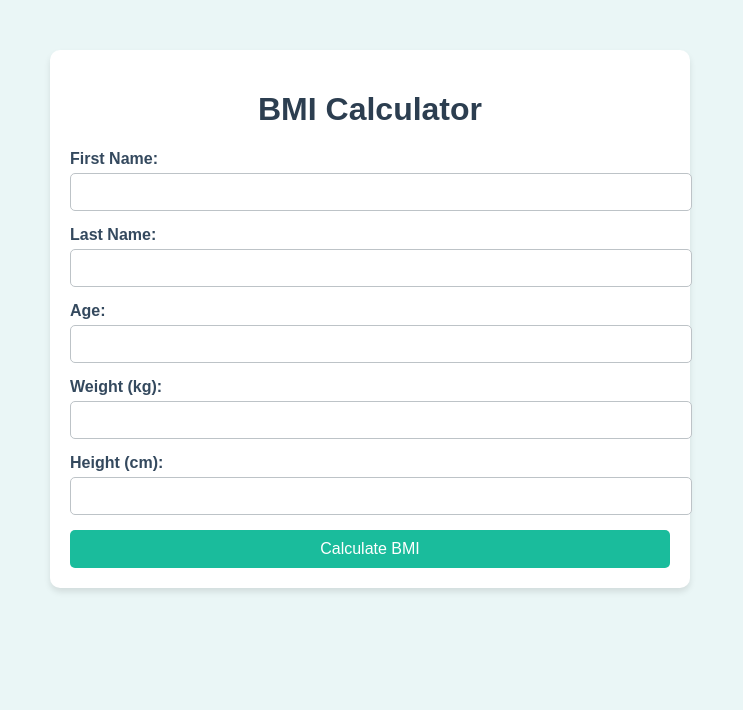
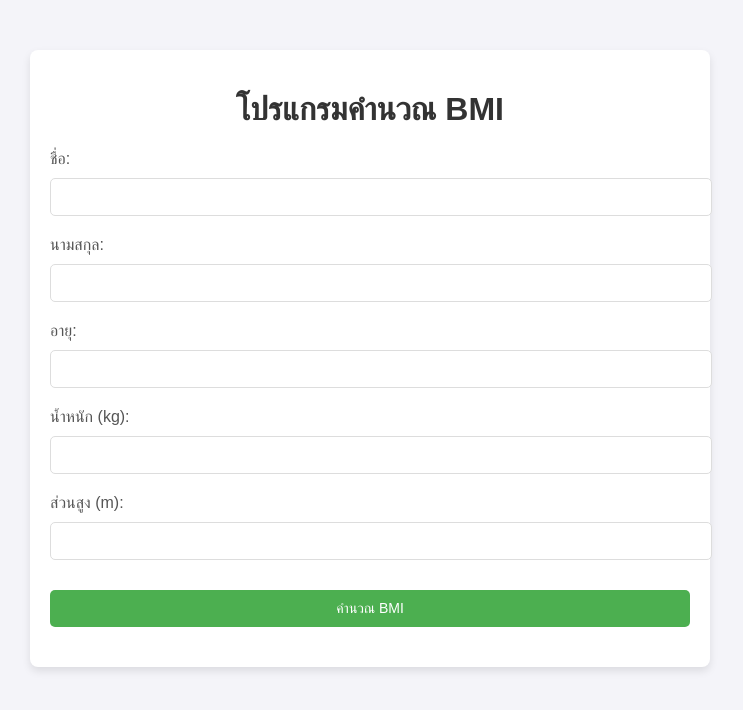
Before and after one commit to Tanawat121/Tanawat121, a PHP site: page /homewoke.php in a window 1280 px wide. Shown: the top 710 px of the page, without its empty margins (270-1013 px from the left). Run offline with PHP 8.4, Linux system fonts and the light colour scheme.

Commit message:
Update homewoke.php

```diff
--- a/homewoke.php
+++ b/homewoke.php
@@ -1,146 +1,139 @@
 <!DOCTYPE html>
-<html lang="en">
+<html lang="th">
 <head>
     <meta charset="UTF-8">
     <meta name="viewport" content="width=device-width, initial-scale=1.0">
-    <title>BMI Calculator</title>
+    <title>โปรแกรมคำนวณ BMI</title>
     <style>
         body {
-            font-family: 'Arial', sans-serif;
+            font-family: Arial, sans-serif;
+            background-color: #f4f4f9;
             margin: 0;
             padding: 0;
-            background: #eaf6f6;
         }
         .container {
-            max-width: 600px;
+            width: 50%;
             margin: 50px auto;
-            background: #ffffff;
-            border-radius: 10px;
+            background-color: #ffffff;
             padding: 20px;
-            box-shadow: 0 4px 6px rgba(0, 0, 0, 0.1);
+            border-radius: 8px;
+            box-shadow: 0 4px 8px rgba(0, 0, 0, 0.1);
         }
         h1 {
             text-align: center;
-            color: #2c3e50;
+            color: #333;
         }
-        .form-group {
-            margin-bottom: 15px;
+        label {
+            font-size: 16px;
+            color: #555;
         }
-        .form-group label {
-            display: block;
-            font-weight: bold;
-            margin-bottom: 5px;
-            color: #34495e;
-        }
-        .form-group input {
+        input[type="text"], input[type="number"], input[type="submit"] {
             width: 100%;
             padding: 10px;
-            border: 1px solid #bdc3c7;
+            margin: 10px 0 20px 0;
+            border: 1px solid #ddd;
             border-radius: 5px;
             font-size: 14px;
         }
-        .btn {
-            width: 100%;
-            padding: 10px;
-            background: #1abc9c;
-            color: #ffffff;
+        input[type="submit"] {
+            background-color: #4CAF50;
+            color: white;
             border: none;
-            border-radius: 5px;
-            font-size: 16px;
             cursor: pointer;
-        }
-        .btn:hover {
-            background: #16a085;
         }
         .result {
             margin-top: 20px;
+            background-color: #f8f8f8;
             padding: 15px;
             border-radius: 5px;
-            background: #ecf0f1;
-            color: #2c3e50;
+            border: 1px solid #ddd;
         }
         .result p {
-            margin: 0 0 10px;
+            font-size: 16px;
+            color: #333;
         }
     </style>
 </head>
 <body>
-    <div class="container">
-        <h1>BMI Calculator</h1>
-        <form method="POST" action="homewoke.php">
-            <div class="form-group">
-                <label for="firstname">First Name:</label>
-                <input type="text" id="firstname" name="firstname" required>
-            </div>
-            <div class="form-group">
-                <label for="lastname">Last Name:</label>
-                <input type="text" id="lastname" name="lastname" required>
-            </div>
-            <div class="form-group">
-                <label for="age">Age:</label>
-                <input type="number" id="age" name="age" min="1" required>
-            </div>
-            <div class="form-group">
-                <label for="weight">Weight (kg):</label>
-                <input type="number" id="weight" name="weight" min="1" step="0.1" required>
-            </div>
-            <div class="form-group">
-                <label for="height">Height (cm):</label>
-                <input type="number" id="height" name="height" min="1" step="0.1" required>
-            </div>
-            <button type="submit" class="btn">Calculate BMI</button>
-        </form>
 
-        <?php
-        // ฟังก์ชันคำนวณ BMI
-        function calculateBMI($weight, $height) {
-            // แปลงส่วนสูงจากเซนติเมตรเป็นเมตร
-            $heightInMeters = $height / 100;
-            // คำนวณค่า BMI
-            $bmi = $weight / ($heightInMeters * $heightInMeters);
-            // คืนค่าผลลัพธ์ BMI โดยปัดเป็นทศนิยม 2 ตำแหน่ง
-            return round($bmi, 2);
+<div class="container">
+    <h1>โปรแกรมคำนวณ BMI</h1>
+
+    <form action="" method="POST">
+        <label for="first_name">ชื่อ:</label>
+        <input type="text" id="first_name" name="first_name" required>
+
+        <label for="last_name">นามสกุล:</label>
+        <input type="text" id="last_name" name="last_name" required>
+
+        <label for="age">อายุ:</label>
+        <input type="number" id="age" name="age" required>
+
+        <label for="weight">น้ำหนัก (kg):</label>
+        <input type="number" step="0.1" id="weight" name="weight" required>
+
+        <label for="height">ส่วนสูง (m):</label>
+        <input type="number" step="0.01" id="height" name="height" required>
+
+        <input type="submit" value="คำนวณ BMI">
+    </form>
+
+    <?php
+    if ($_SERVER['REQUEST_METHOD'] == 'POST') {
+
+        $first_name = $_POST['first_name'];
+        $last_name = $_POST['last_name'];
+        $age = $_POST['age'];
+        $weight = $_POST['weight'];
+        $height = $_POST['height'];
+
+        // Calculate BMI by calling the function with weight and height
+        $bmi = bmiConvert($weight, $height);
+
+        // Get BMI status and recommendation
+        list($bmi_status, $recommendation) = bmiToText($bmi);
+
+        echo "<div class='result'>
+                <p><strong>ข้อมูลผู้ใช้:</strong></p>
+                <p>ชื่อ: $first_name $last_name</p>
+                <p>อายุ: $age ปี</p>
+                <p>น้ำหนัก: $weight kg</p>
+                <p>ส่วนสูง: $height m</p>
+                <p><strong>BMI: </strong>" . number_format($bmi, 2) . "</p>
+                <p><strong>สถานะ BMI: </strong>$bmi_status</p>
+                <p><strong>คำแนะนำ: </strong>$recommendation</p>
+              </div>";
+    }
+
+    // Function to calculate BMI
+    function bmiConvert($weight, $height){
+        return $weight / ($height * $height);
+    }
+
+    // Function to return BMI status and recommendation
+    function bmiToText($bmi){
+        if ($bmi < 18.5) {
+            $bmi_status = "น้ำหนักน้อย";
+            $recommendation = "ควรเพิ่มน้ำหนักเพื่อสุขภาพที่ดี";
+        } elseif ($bmi >= 18.5 && $bmi <= 24.9) {
+            $bmi_status = "น้ำหนักปกติ";
+            $recommendation = "สุขภาพดี รักษาน้ำหนักนี้ไว้";
+        } elseif ($bmi >= 25 && $bmi <= 29.9) {
+            $bmi_status = "น้ำหนักเกิน";
+            $recommendation = "ควรลดน้ำหนักเพื่อสุขภาพที่ดี";
+        } else {
+            $bmi_status = "อ้วน";
+            $recommendation = "ควรลดน้ำหนักและปรึกษาแพทย์";
         }
 
-        // ฟังก์ชันแปลผล BMI
-        function interpretBMI($bmi) {
-            // แปลผลตามค่า BMI
-            if ($bmi < 18.5) {
-                return ["Underweight", "คุณควรกินอาหารที่มีสารอาหารครบถ้วนเพื่อเพิ่มน้ำหนัก."];
-            } elseif ($bmi < 24.9) {
-                return ["Normal weight", "ยอดเยี่ยม! รักษารูปร่างและสุขภาพให้ดีต่อไป."];
-            } elseif ($bmi < 29.9) {
-                return ["Overweight", "คุณควรเริ่มออกกำลังกายและควบคุมอาหาร."];
-            } else {
-                return ["Obesity", "คุณควรปรึกษาแพทย์เพื่อคำแนะนำเพิ่มเติม."];
-            }
-        }
+        // Return the status and recommendation
+        return [$bmi_status, $recommendation];
+    }
+?>
 
-        // เช็คว่าเป็นการส่งข้อมูลแบบ POST หรือไม่
-        if ($_SERVER['REQUEST_METHOD'] === 'POST') {
-            // รับข้อมูลจากฟอร์ม
-            $firstname = htmlspecialchars($_POST['firstname']);
-            $lastname = htmlspecialchars($_POST['lastname']);
-            $age = intval($_POST['age']);
-            $weight = floatval($_POST['weight']);
-            $height = floatval($_POST['height']);
 
-            // คำนวณค่า BMI โดยเรียกใช้ฟังก์ชัน calculateBMI
-            $bmi = calculateBMI($weight, $height);
 
-            // แปลผล BMI โดยเรียกใช้ฟังก์ชัน interpretBMI
-            list($category, $advice) = interpretBMI($bmi);
+</div>
 
-            // แสดงผลลัพธ์
-            echo "<div class='result'>";
-            echo "<h2>ผลลัพธ์ BMI</h2>";
-            echo "<p><strong>ชื่อ-นามสกุล:</strong> $firstname $lastname</p>";
-            echo "<p><strong>อายุ:</strong> $age ปี</p>";
-            echo "<p><strong>BMI:</strong> $bmi ($category)</p>";
-            echo "<p><strong>คำแนะนำ:</strong> $advice</p>";
-            echo "</div>";
-        }
-        ?>
-    </div>
 </body>
 </html>
```
